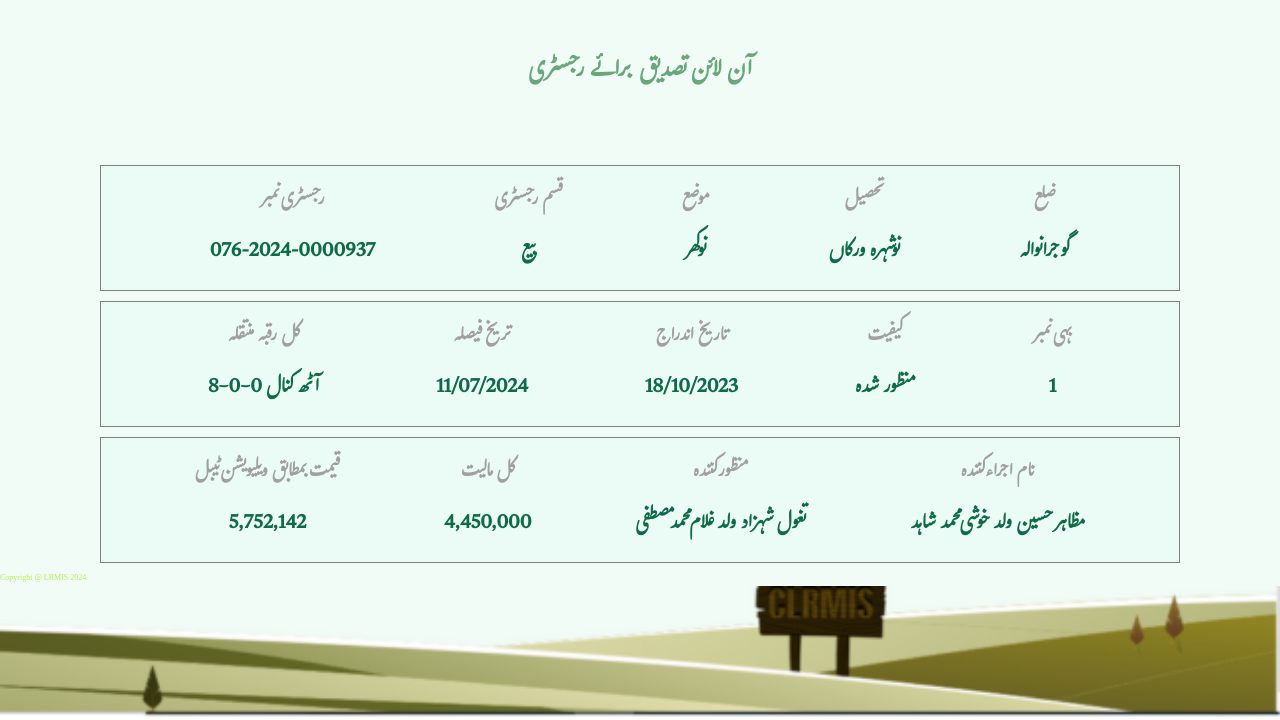
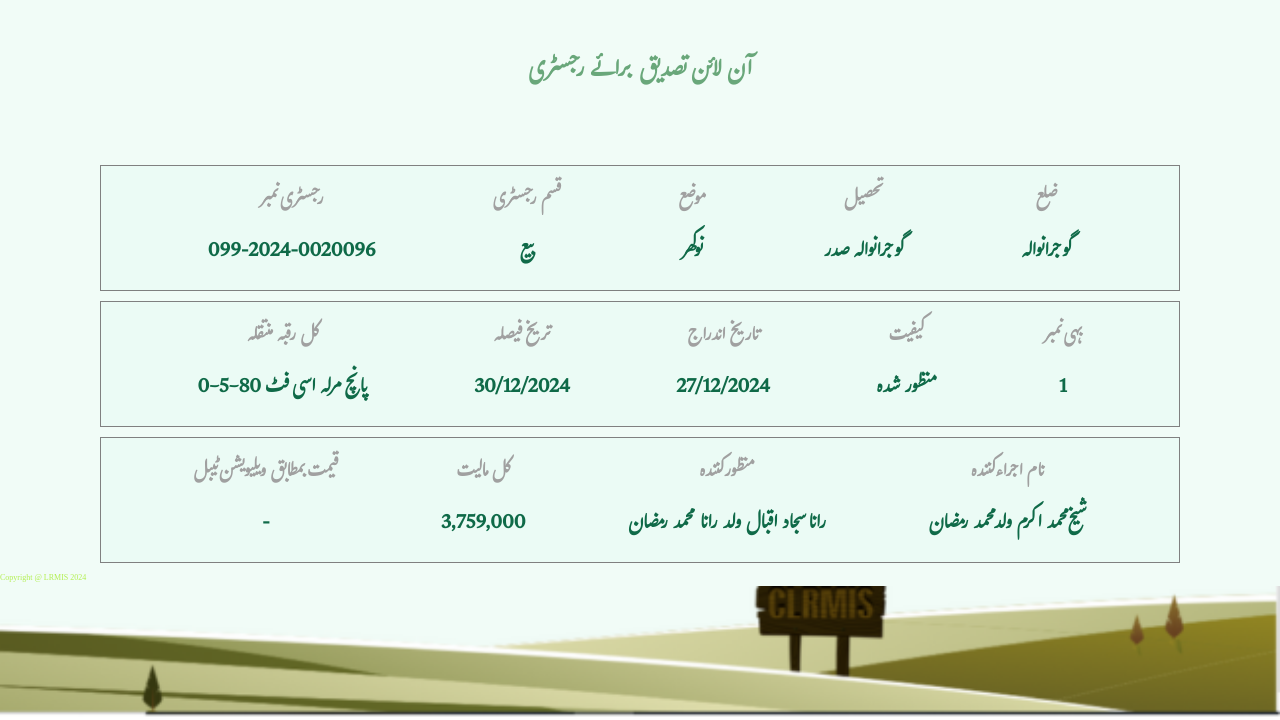
Before and after one commit to punjabzameen/https-onlinefard.punjab-zameen.gov.pk-RegistryVerification-data-HZVAQe02tY1BM-01Q6Yu41UGe0Y0H0A7MN, a plain HTML site: page index.html in a window 1280 px wide. Shown: the part 80-800 px from the top of the page. Drawn offline with Linux system fonts and the light colour scheme.

Commit message:
Update index.html

```diff
--- a/index.html
+++ b/index.html
@@ -32,7 +32,7 @@
             <div class="item text1">
                 <h3>رجسٹری نمبر
                 </h3>
-                <p>076-2024-0000937
+                <p>099-2024-0020096
                 </p>
             </div>
             <div class="item text2"><h3>قسم رجسٹری
@@ -48,7 +48,7 @@
             <div class="item text4">
                 <h3>تحصیل
                 </h3>
-                <p>نوشہرہ ورکاں
+                <p>گوجرانوالہ صدر
                 </p>
             </div>
             <div class="item text5">
@@ -63,18 +63,18 @@
             <div class="item text1">
                 <h3>کل رقبہ منتقلہ
                 </h3>
-                <p>8-0-0 آٹھ کنال
+                <p>0-5-80 پانچ مرلہ اسی فٹ
                 </p>
             </div>
             <div class="item text2"><h3>تریخ فیصلہ
 
             </h3>
-            <p>11/07/2024
+            <p>30/12/2024
             </p></div>
             <div class="item text3">
                 <h3>تاریخ اندراج
                 </h3>
-                <p>18/10/2023
+                <p>27/12/2024
                 </p>
             </div>
             <div class="item text4">
@@ -95,23 +95,23 @@
             <div class="item text1">
                 <h3>قیمت بمطابق ویلیویشن ٹیبل
                 </h3>
-                <p>5,752,142
+                <p>-
                 </p>
             </div>
             <div class="item text2"><h3>کل مالیت
             </h3>
-            <p>4,450,000
+            <p>3,759,000
             </p></div>
             <div class="item text3">
                 <h3>منظور کنندہ
                 </h3>
-                <p>تغول شہزاد ولد غلام محمد مصطفی
+                <p>رانا سجاد اقبال ولد رانا محمد رمضان
                 </p>
             </div>
             <div class="item text4">
                 <h3>نام اجراء کنندہ
                 </h3>
-                <p>مظاہر حسین ولد خوشی محمد شاہد
+                <p>شیخ محمد اکرم ولد محمد رمضان
                 </p>
             </div>
 
```
